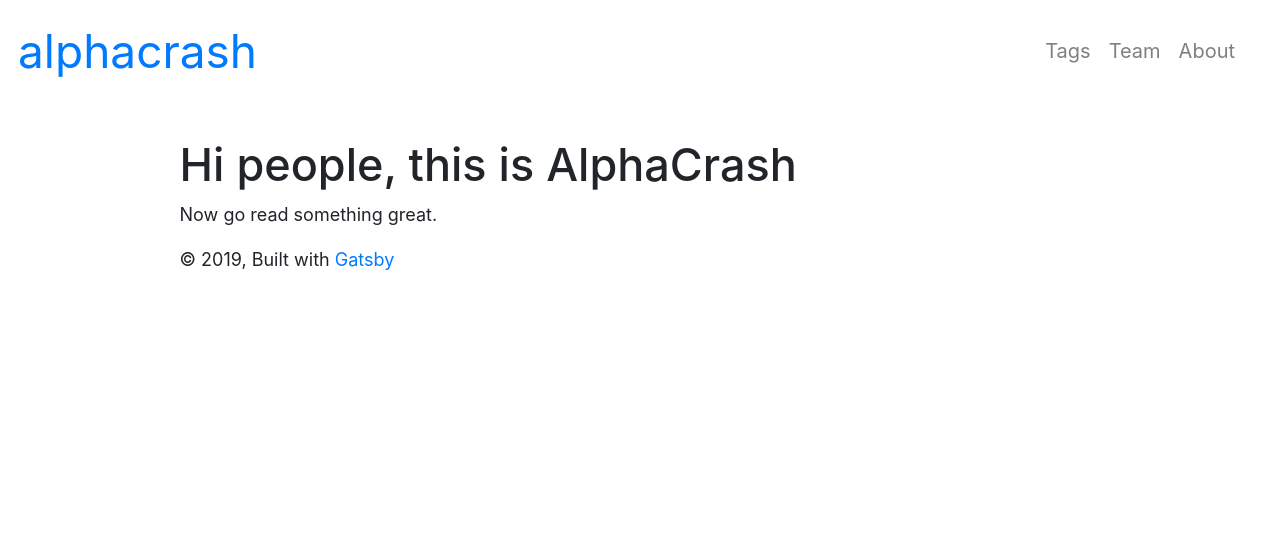
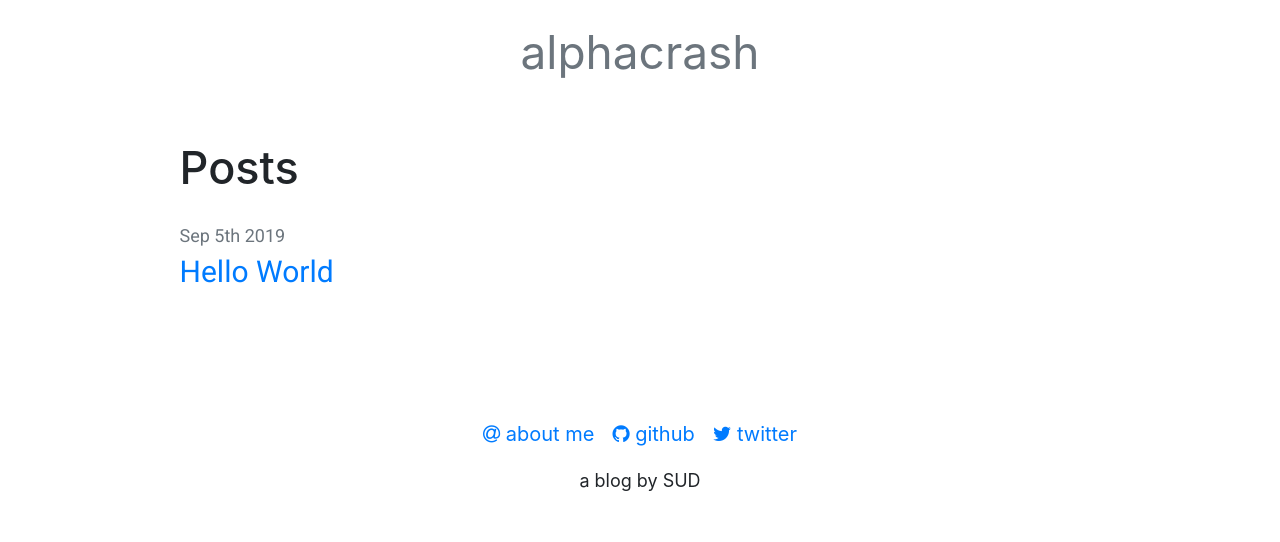
Before and after one commit to alphacrash/alphacrash-gatsby, a Gatsby site: page / in a window 1280 px wide. Built offline with nearby package versions, Linux system fonts and the light colour scheme; Gatsby itself is replaced by a stand-in of ours; a web font is replaced by a local one.

Commit message:
basic functionality of blog added with design

```diff
--- a/gatsby-browser.js
+++ b/gatsby-browser.js
@@ -1,7 +1 @@
-/**
- * Implement Gatsby's Browser APIs in this file.
- *
- * See: https://www.gatsbyjs.org/docs/browser-apis/
- */
-
 import 'bootstrap/dist/css/bootstrap.css'
--- a/gatsby-config.js
+++ b/gatsby-config.js
@@ -11,6 +11,13 @@ module.exports = {
       options: {
         name: `images`,
         path: `${__dirname}/src/images`,
+      },
+    },
+    {
+      resolve: `gatsby-source-filesystem`,
+      options: {
+        name: `pages`,
+        path: `${__dirname}/src/pages`,
       },
     },
     `gatsby-transformer-sharp`,
@@ -27,6 +34,17 @@ module.exports = {
         icon: `src/images/icon.png`, // This path is relative to the root of the site.
       },
     },
+    'gatsby-transformer-remark',
+    {
+      resolve: `gatsby-plugin-google-fonts`,
+      options: {
+        fonts: [
+          `roboto`,
+          `chilanka`
+        ],
+        display: 'swap'
+      }
+    },
     // this (optional) plugin enables Progressive Web App + Offline functionality
     // To learn more, visit: https://gatsby.dev/offline
     // `gatsby-plugin-offline`,
--- a/package.json
+++ b/package.json
@@ -6,13 +6,16 @@
   "author": "Kyle Mathews <mathews.kyle@gmail.com>",
   "dependencies": {
     "bootstrap": "^4.3.1",
+    "font-awesome": "^4.7.0",
     "gatsby": "^2.15.6",
     "gatsby-image": "^2.2.17",
+    "gatsby-plugin-google-fonts": "^1.0.1",
     "gatsby-plugin-manifest": "^2.2.13",
     "gatsby-plugin-offline": "^2.2.10",
     "gatsby-plugin-react-helmet": "^3.1.6",
     "gatsby-plugin-sharp": "^2.2.19",
     "gatsby-source-filesystem": "^2.1.20",
+    "gatsby-transformer-remark": "^2.6.21",
     "gatsby-transformer-sharp": "^2.2.13",
     "prop-types": "^15.7.2",
     "react": "^16.9.0",
--- a/src/components/header.js
+++ b/src/components/header.js
@@ -2,25 +2,10 @@ import { Link } from "gatsby"
 import PropTypes from "prop-types"
 import React from "react"
 
-import { Nav, Navbar } from 'react-bootstrap';
-
 const Header = ({ siteTitle }) => (
-  <Navbar expand="lg">
-    <Navbar.Brand>
-      <Link to="/" style={{ textDecoration: `none`, fontSize: `46px` }}>
-        {siteTitle}
-      </Link>
-    </Navbar.Brand>
-
-    <Navbar.Toggle aria-controls="basic-navbar-nav" />
-    <Navbar.Collapse id="basic-navbar-nav">
-      <Nav className="ml-auto" style={{ padding: `1em` }}>
-        <Nav.Link href="tags" style={{ fontSize: `20px` }}>Tags</Nav.Link>
-        <Nav.Link href="team" style={{ fontSize: `20px` }}>Team</Nav.Link>
-        <Nav.Link href="about" style={{ fontSize: `20px` }}>About</Nav.Link>
-      </Nav>
-    </Navbar.Collapse>
-  </Navbar>
+  <Link to="/" className="text-muted" style={{  fontSize: `46px` }}>
+    {siteTitle}
+  </Link>
 )
 
 Header.propTypes = {
--- a/src/components/layout.css
+++ b/src/components/layout.css
@@ -40,7 +40,6 @@ template {
 a {
   background-color: transparent;
   -webkit-text-decoration-skip: objects;
-  color: #333;
 }
 a:active,
 a:hover {
--- a/src/components/layout.js
+++ b/src/components/layout.js
@@ -4,13 +4,14 @@
  *
  * See: https://www.gatsbyjs.org/docs/use-static-query/
  */
-
+import { Link } from "gatsby"
 import React from "react"
 import PropTypes from "prop-types"
 import { useStaticQuery, graphql } from "gatsby"
+import 'font-awesome/css/font-awesome.min.css';
 
+import Header from "./header"
 import "./layout.css"
-import Header from "./header"
 
 const Layout = ({ children }) => {
   const data = useStaticQuery(graphql`
@@ -25,7 +26,10 @@ const Layout = ({ children }) => {
 
   return (
     <>
+      <div style={{ textAlign: `center`, padding: `1em`, marginBottom: `2em` }}>
         <Header siteTitle={data.site.siteMetadata.title} />
+      </div>
+      <div style={{ fontFamily: `roboto` }}>
         <div
           style={{
             margin: `0 auto`,
@@ -34,17 +38,29 @@ const Layout = ({ children }) => {
             paddingTop: 0,
           }}
         >
-        <main
-          style={{ paddingTop: `2em` }}
-        >
+          <main>
             {children}
           </main>
-        <footer>
-          © {new Date().getFullYear()}, Built with
-          {` `}
-          <a href="https://www.gatsbyjs.org">Gatsby</a>
+        </div>
+      </div >
+      <footer
+        style={{
+          right: `0`,
+          bottom: `0`,
+          left: `0`,
+          padding: `1.5em`,
+          marginTop: `2em`,
+          textAlign: `center`
+        }}>
+        <div style={{ padding: `1em` }}>
+          <Link to="about" style={{ fontSize: `20px` }}> <i className="fa fa-at" /> about me</Link>
+          &emsp;
+          <a href="https://github.com/alphacrash/" style={{ fontSize: `20px` }}><i className="fa fa-github" /> github</a>
+          &emsp;
+          <a href="https://twitter.com/itsAlphaCrash" style={{ fontSize: `20px` }}><i className="fa fa-twitter" /> twitter</a>
+        </div>
+        <p>a blog by SUD</p>
       </footer>
-      </div>
     </>
   )
 }
--- /dev/null
+++ b/src/components/post.js
@@ -0,0 +1,14 @@
+import React from 'react'
+import { Link } from 'gatsby'
+import { Card } from 'react-bootstrap'
+
+const Post = ({ title, path, date }) => {
+    return (
+        <Card className="bg-transparent" style={{ border: `none`, paddingTop: `1em`, paddingBottom: `1em` }}>
+            <span className="text-secondary">{date}</span>
+            <Link to={path} className="text-primary" style={{ fontSize: `30px` }}>{title}</Link>
+        </Card>
+    )
+}
+
+export default Post
--- a/src/pages/about.js
+++ b/src/pages/about.js
@@ -1,12 +1,22 @@
 import React from "react"
+import { Link } from "gatsby"
 
 import Layout from "../components/layout"
 import SEO from "../components/seo"
 
 const AboutPage = () => (
   <Layout>
-    <SEO title="About" />
-    <h1>About us.</h1>
+    <SEO title="about" />
+    <h1>Hi! I am SUD.</h1>
+
+    <div>
+      <p>Welcome to my blog.</p>
+      <p>I am currently an undergraduate doing major in CS.</p>
+      <p>I love to code, play guitar, read books and think about philosophy in general.</p>
+      <p>You can find my codes in my <a href="https://github.com/alphacrash">GitHub</a> page.</p>
+    </div>
+
+    <Link to="/">Go back to the homepage</Link>
   </Layout>
 )
 
--- a/src/pages/index.js
+++ b/src/pages/index.js
@@ -1,14 +1,54 @@
 import React from "react"
+import { graphql, StaticQuery } from "gatsby"
 
 import Layout from "../components/layout"
 import SEO from "../components/seo"
+import Post from "../components/post"
+
 
 const IndexPage = () => (
   <Layout>
     <SEO title="Home" />
-    <h1>Hi people, this is AlphaCrash</h1>
-    <p>Now go read something great.</p>
+    <h1>Posts</h1>
+
+    <StaticQuery
+      query={indexQuery}
+      render={data => {
+        return (
+          <div>
+            {data.allMarkdownRemark.edges.map(({ node }) => (
+              <Post
+                key={node.id}
+                title={node.frontmatter.title}
+                author={node.frontmatter.author}
+                path={node.frontmatter.path}
+                date={node.frontmatter.date}
+                excerpt={node.frontmatter.excerpt}
+              />
+            ))}
+          </div>
+        )
+      }} />
   </Layout>
 )
 
+const indexQuery = graphql`
+{
+  allMarkdownRemark(sort: {fields: [frontmatter___date], order: DESC}) {
+    edges {
+      node {
+        id
+        frontmatter {
+          title
+          date(formatString: "MMM Do YYYY")
+          author
+          path
+        }
+        excerpt
+      }
+    }
+  }
+}
+`
+
 export default IndexPage
--- /dev/null
+++ b/src/pages/posts/0001-hello-world.md
@@ -0,0 +1,8 @@
+---
+title: 'Hello World'
+date: 2019-09-05 22:50:00
+author: 'alphacrash'
+path: '/hello-world'
+---
+
+Hello World! This is my first post (not really) in the blog. It's more like a test post that I made while updating my website / blog using GatsbyJs.
```
Also changed, not shown: gatsby-node.js (+35 -6 lines), src/pages/404.js (+14 -2 lines), src/pages/tags.js (deleted, +0 -13 lines), src/pages/team.js (deleted, +0 -13 lines), src/templates/blog-post.js (added, +35 -0 lines), src/images/backup_icon.png (deleted), src/images/icon.png, src/images/just_a_backup_icon.png (added), 1 other file. Lines whose indentation alone changed are shown as unchanged.
